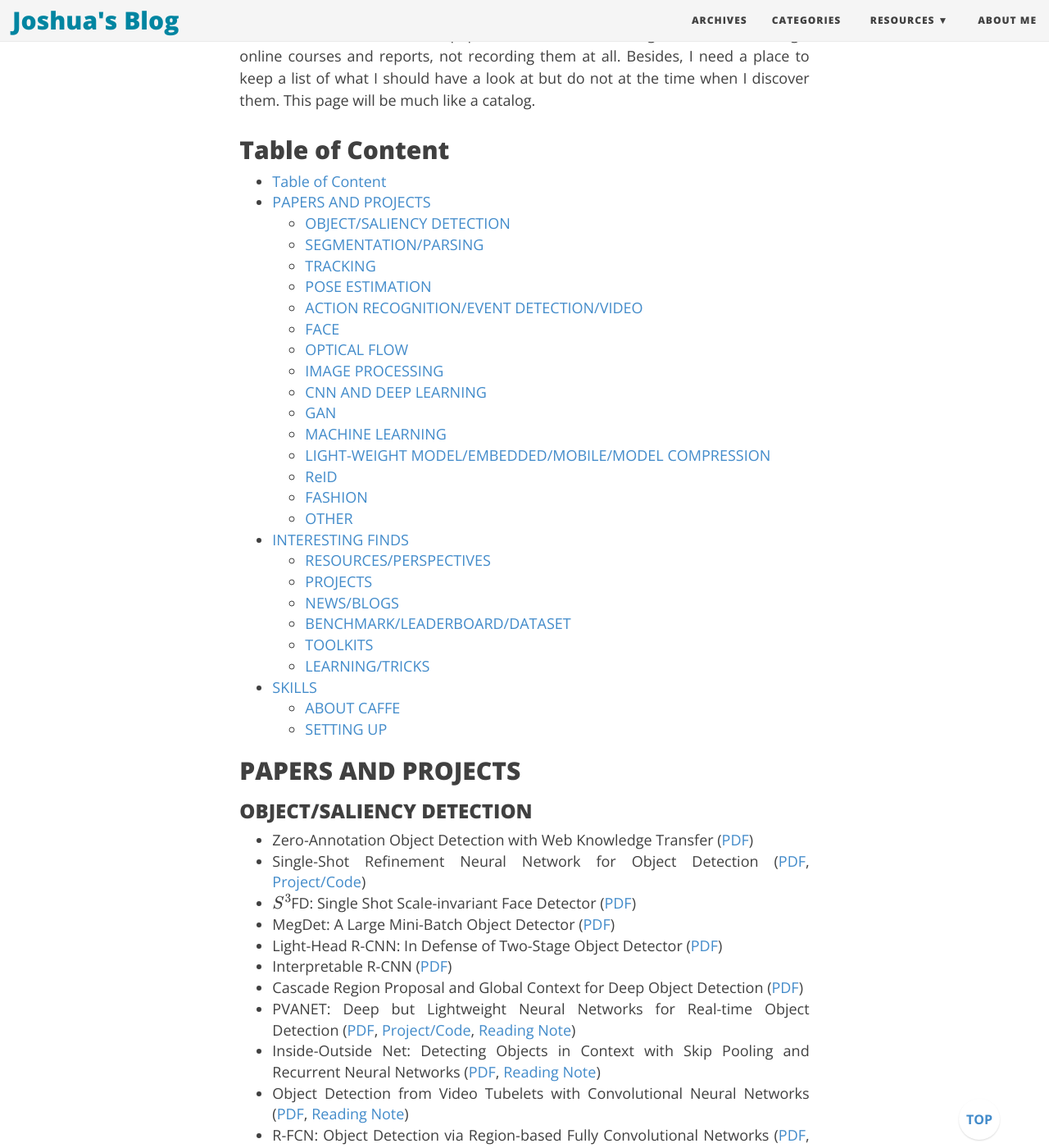
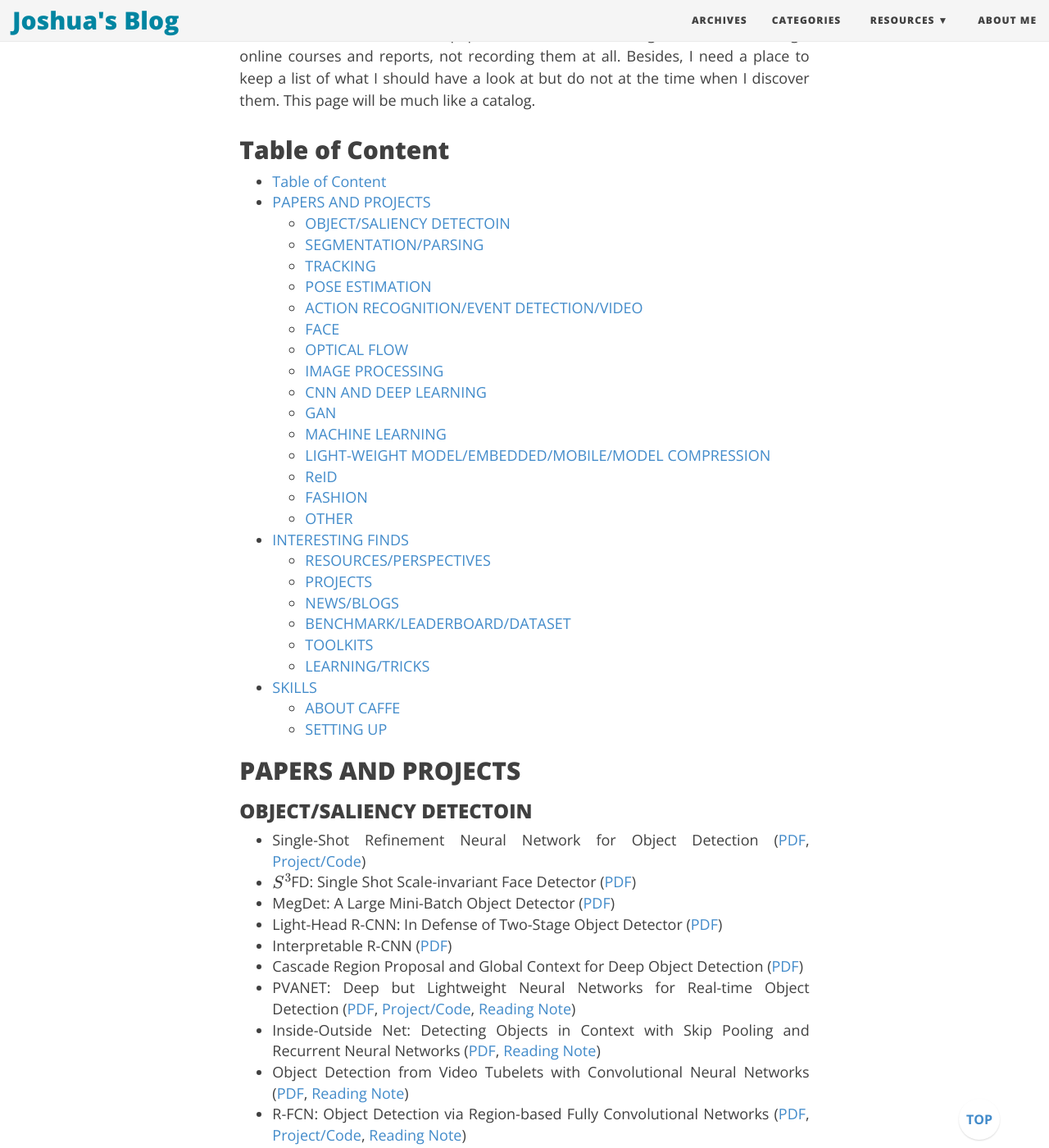
Before and after one commit to joshua19881228/joshua19881228.github.io, a Jekyll site: the page built from _posts/Computer_Vision/2016-08-25-my-jumble-of-computer-vision.md, in a window 1280 px wide and 1400 px high, scrolled down 340 px. Shown: the whole window at 82% size. Built offline with Jekyll 4.4.1, drawn with Linux system fonts in a browser that asks for light colours; nearby versions of some CDN libraries; formulas are drawn with MathJax 3; comment, search, counter and statistics services are not loaded; some of the changed text lies outside the part shown.

Commit message:
Revert "update post"
This reverts commit de07c8cc0af2f4e88b46e5a804da0b5e5a2caa9e.

```diff
--- a/_posts/Computer_Vision/2016-08-25-my-jumble-of-computer-vision.md
+++ b/_posts/Computer_Vision/2016-08-25-my-jumble-of-computer-vision.md
@@ -13,9 +13,8 @@
 
 ## PAPERS AND PROJECTS
 
-### OBJECT/SALIENCY DETECTION
+### OBJECT/SALIENCY DETECTOIN
 
-* Zero-Annotation Object Detection with Web Knowledge Transfer ([PDF](https://arxiv.org/abs/1711.05954))
 * Single-Shot Refinement Neural Network for Object Detection ([PDF](https://arxiv.org/abs/1711.06897), [Project/Code](https://github.com//sfzhang15/RefineDet))
 * $S^3$FD: Single Shot Scale-invariant Face Detector ([PDF](https://arxiv.org/abs/1708.05237))
 * MegDet: A Large Mini-Batch Object Detector ([PDF](https://arxiv.org/abs/1711.07240))
@@ -300,7 +299,6 @@
 
 ### CNN AND DEEP LEARNING ###
 
-* The Promise and Peril of Human Evaluation for Model Interpretability ([PDF](https://arxiv.org/abs/1711.07414))
 * Knowledge Concentration: Learning 100K Object Classifiers in a Single CNN ([PDF](https://arxiv.org/abs/1711.07607))
 * Shift: A Zero FLOP, Zero Parameter Alternative to Spatial Convolutions ([PDF](https://arxiv.org/abs/1711.08141))
 * Unleashing the Potential of CNNs for Interpretable Few-Shot Learning ([PDF](https://arxiv.org/abs/1711.08277))
@@ -418,7 +416,6 @@
 
 ### GAN ###
 
-* Two Birds with One Stone: Iteratively Learn Facial Attributes with GANs ([PDF](https://arxiv.org/abs/1711.06078))
 * Spectral Normalization for Generative Adversarial Networks ([PDF](https://openreview.net/pdf?id=B1QRgziT-))
 * XGAN: Unsupervised Image-to-Image Translation for many-to-many Mappings ([PDF](https://arxiv.org/abs/1711.05139))
 * How Generative Adversarial Nets and its variants Work: An Overview of GAN ([PDF](https://arxiv.org/abs/1711.05914))
@@ -490,7 +487,6 @@
 
 ### ReID ###
 
-* AlignedReID: Surpassing Human-Level Performance in Person Re-Identification ([PDF](https://arxiv.org/abs/1711.08184))
 * A Discriminatively Learned CNN Embedding for Person Re-identification ([PDF](https://arxiv.org/abs/1611.05666), [Project/Code](https://github.com/layumi/2016_person_re-ID))
 * Learning Deep Neural Networks for Vehicle Re-ID with Visual-spatio-temporal Path Proposals ([PDF](https://arxiv.org/abs/1708.03918))
 * Beyond triplet loss: a deep quadruplet network for person re-identification ([PDF](https://arxiv.org/abs/1704.01719))
@@ -512,7 +508,6 @@
 
 ### OTHER ###
 
-* Image Matters: Jointly Train Advertising CTR Model with Image Representation of Ad and User Behavior ([PDF](https://arxiv.org/abs/1711.06505))
 * Semantic Image Retrieval via Active Grounding of Visual Situations ([PDF](https://arxiv.org/abs/1711.00088))
 * LIFT: Learned Invariant Feature Transform ([PDF](https://arxiv.org/abs/1603.09114))
 * Learning Aligned Cross-Modal Representations from Weakly Aligned Data ([PDF](http://cmplaces.csail.mit.edu/content/paper.pdf), [Project/Code](http://cmplaces.csail.mit.edu/))
```
